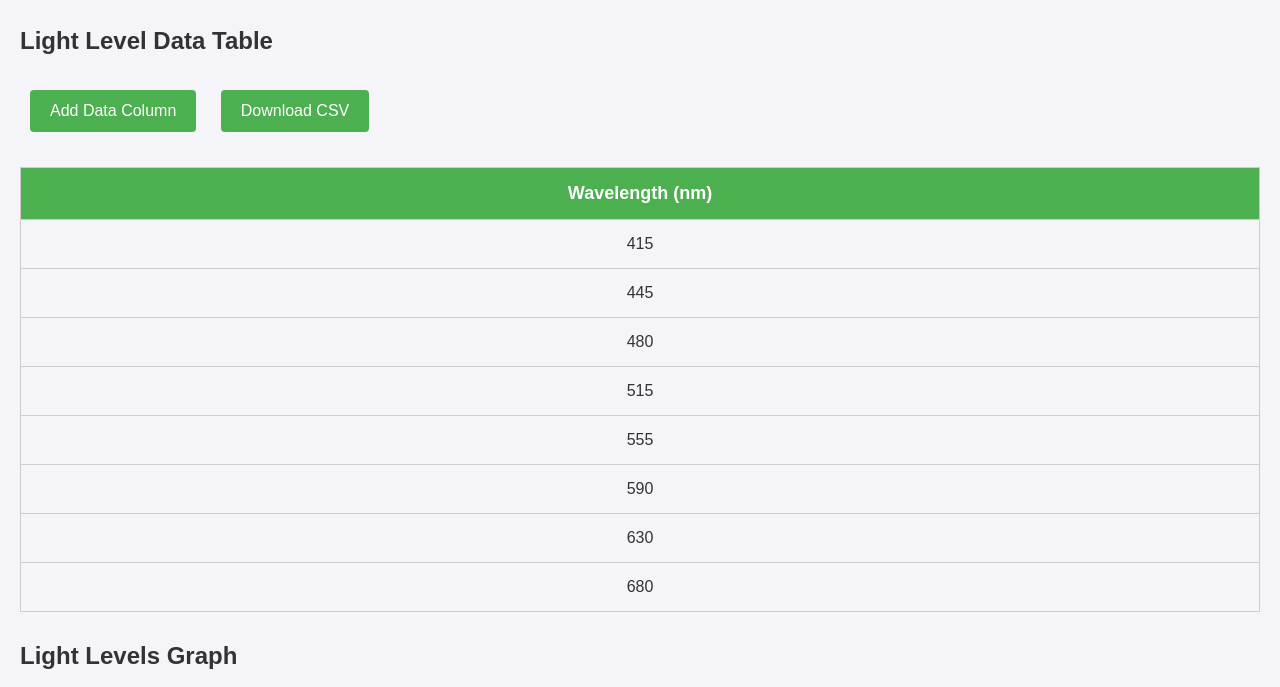
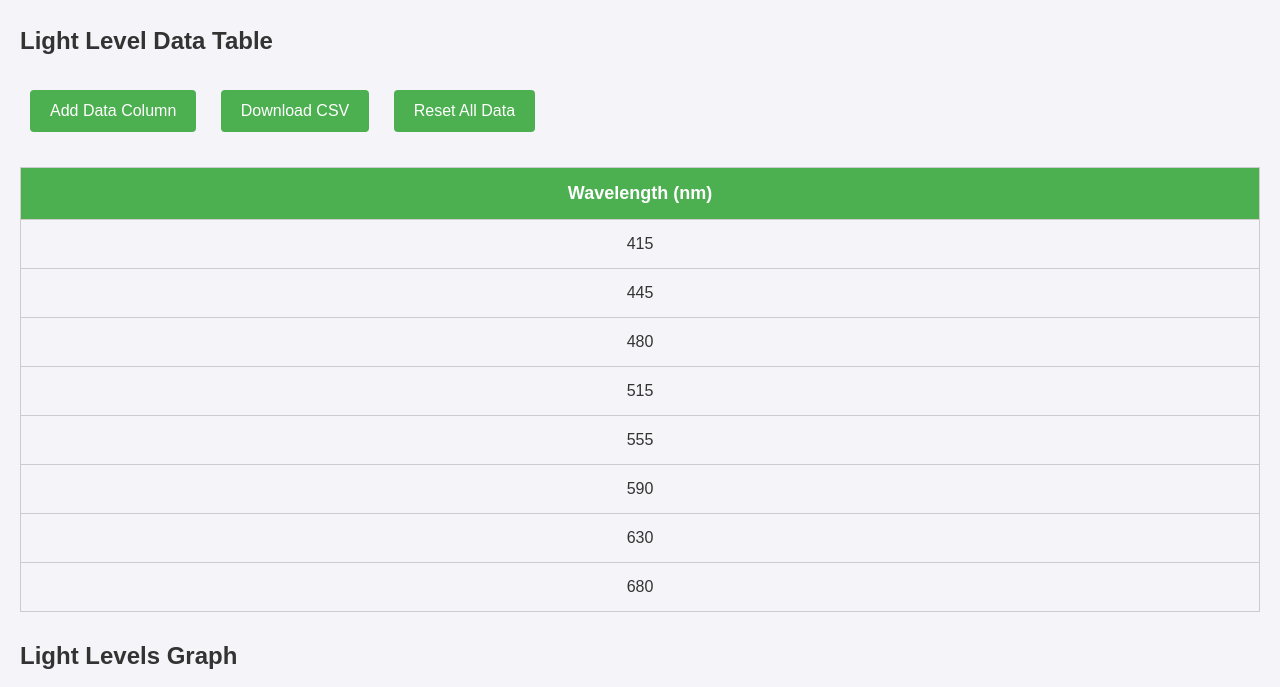
Before and after one commit to simmsj3/digital-lab-book-plant-light, a plain HTML site: page index.html in a window 1280 px wide. Shown: the part 69-756 px from the top of the page. Drawn offline with nearby package versions, Linux system fonts and the light colour scheme.

Commit message:
Update index.html

```diff
--- a/index.html
+++ b/index.html
@@ -13,10 +13,12 @@
     </header>
 
     <!-- Section to display the data table -->
+<!-- Section to display the data table -->
 <section id="data-entry">
     <h2>Light Level Data Table</h2>
     <button type="button" onclick="addColumn()">Add Data Column</button>
     <button type="button" onclick="downloadCSV()">Download CSV</button>
+    <button type="button" onclick="resetAllData()">Reset All Data</button> <!-- New Reset Button -->
 
     <table id="dataTable">
         <thead>
@@ -37,6 +39,7 @@
     </table>
 </section>
 
+
     <!-- Section to display the graph -->
     <section id="graph">
         <h2>Light Levels Graph</h2>
```
Lines whose indentation alone changed are shown as unchanged.
